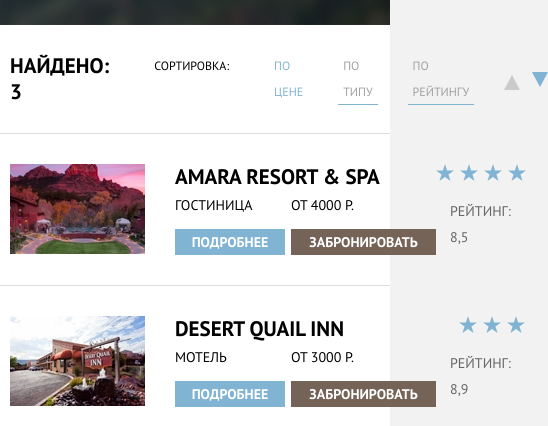
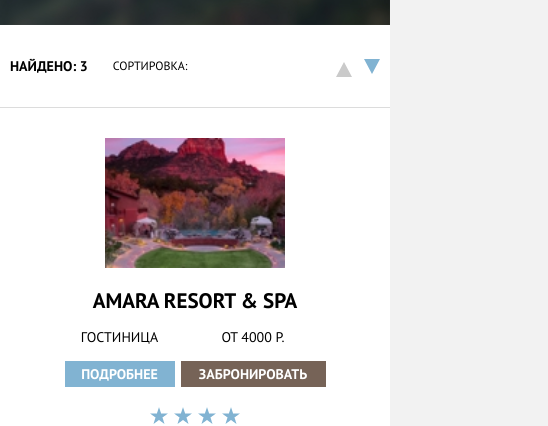
Before and after one commit to shock-dev/sedona, a Vue app: page /hotels in a window 390 px wide. Shown: the part 421-847 px from the top of the page, 548 px wide, since content can reach past the window. Built offline with nearby package versions, Linux system fonts and the light colour scheme.

Commit message:
#ad-ty: hotels list

```diff
--- a/src/scss/_media.scss
+++ b/src/scss/_media.scss
@@ -48,6 +48,22 @@
   }
 }
 
+@media (max-width: 720px) {
+  .sort__found {
+    font-size: 14px;
+    margin-right: 25px;
+  }
+
+  .sort__name {
+    margin-right: 18px;
+    font-size: 12px;
+  }
+
+  .sort__list-item {
+    margin-right: 16px;
+  }
+}
+
 @media (max-width: 700px) {
   .advantages__item-title {
     font-size: 18px;
@@ -79,6 +95,20 @@
 
   .advantages__item.gray {
     width: 100%;
+  }
+
+  .card__inner {
+    flex-direction: column;
+    align-items: flex-start;
+  }
+
+  .card__rate {
+    margin-top: 20px;
+    align-items: center;
+  }
+
+  .card__rate-list {
+    margin-bottom: 15px;
   }
 }
 
@@ -127,6 +157,10 @@
   .form__num-row {
     margin-bottom: 30px;
   }
+
+  .sort__list {
+    display: none;
+  }
 }
 
 @media (max-width: 560px) {
@@ -145,6 +179,27 @@
   .intro {
     padding: 0 30px;
     min-height: 410px;
+  }
+
+  .card__general {
+    flex-direction: column;
+    align-items: center;
+  }
+
+  .card__inner {
+    align-items: center;
+    text-align: center;
+  }
+
+  .card__img {
+    width: 180px;
+    height: 130px;
+    margin-right: 0;
+    margin-bottom: 20px;
+  }
+
+  .card__title {
+    margin-bottom: 10px;
   }
 
 }
```
